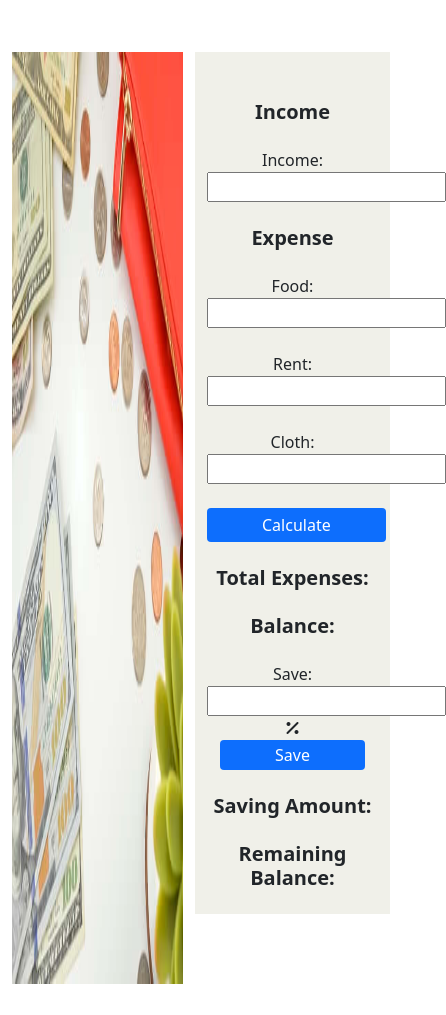
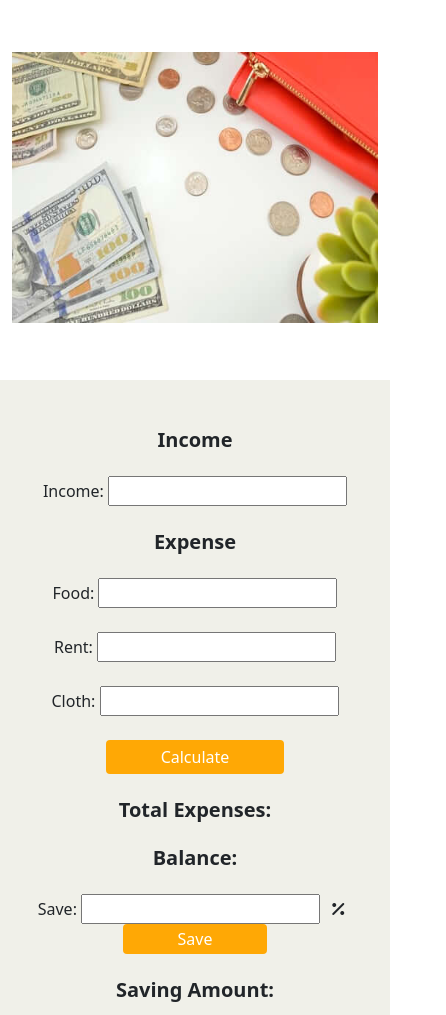
Before and after one commit to zaras-dreamweb/money-master, a plain HTML site: page index.html in a window 390 px wide. Shown: the part 85-1100 px from the top of the page, 446 px wide, since content can reach past the window. Drawn offline with nearby package versions, Linux system fonts and the light colour scheme.

Commit message:
made the page responsive and changed some colors in html

```diff
--- a/index.html
+++ b/index.html
@@ -24,8 +24,8 @@
     <main>
         <div class="container">
             <div class="row">
-                <div class="col-6 mt-5 "><img src="images/money.jpg" alt="money pic"></div>
-                <div class="col-6 right-form mt-5">
+                <div class="col-12 col-lg-6 mt-5 "><img src="images/money.jpg" alt="money pic"></div>
+                <div class="col-12 col-lg-6 right-form mt-5">
                     <div class="col-12">
                         <h5 class="text-center mt-5 mb-4 fw-bold">Income</h5>
 
@@ -44,13 +44,13 @@
 
                                 </form>
                             </div>
-                            <button type="button" class="calculate-button btn-primary">Calculate</button>
+                            <button id="calculate-btn">Calculate</button>
                             <h5 class="text-center mt-4 mb-4 fw-bold">Total Expenses:</h5>
                             <h5 class="text-center mt-3 mb-4 fw-bold">Balance: </h5>
 
                             <label for="message">Save:</label>
                             <input type="text" name="" id=""> <i class="icon fas fa-percentage mx-2"></i>
-                            <button type="button" class="save-button btn-primary">Save</button>
+                            <button id="save-btn">Save</button>
                             <h5 class="text-center mt-4 mb-4 fw-bold">Saving Amount:</h5>
                             <h5 class="text-center mt-3 mb-4 fw-bold">Remaining Balance: </h5>
                         </div>
--- a/js.js
+++ b/js.js
@@ -0,0 +1,3 @@
+document.getElementById('calculate-btn').addEventListener('click', function () {
+    console.log('click click');
+})
--- a/style.css
+++ b/style.css
@@ -8,13 +8,17 @@ padding-bottom: 10%;
     background-color: rgb(240, 240, 233);
 }
 
-.save-button{
+#save-btn{
+    color: white;
+    background-color: rgb(255, 168, 5);
     padding: 3px 55px;
     border: none;
     border-radius: 4px;
 }
 
-.calculate-button{
+#calculate-btn{
+    color: white;
+    background-color: rgb(255, 168, 5);
     padding: 5px 55px;
     border: none;
     border-radius: 4px;
```
